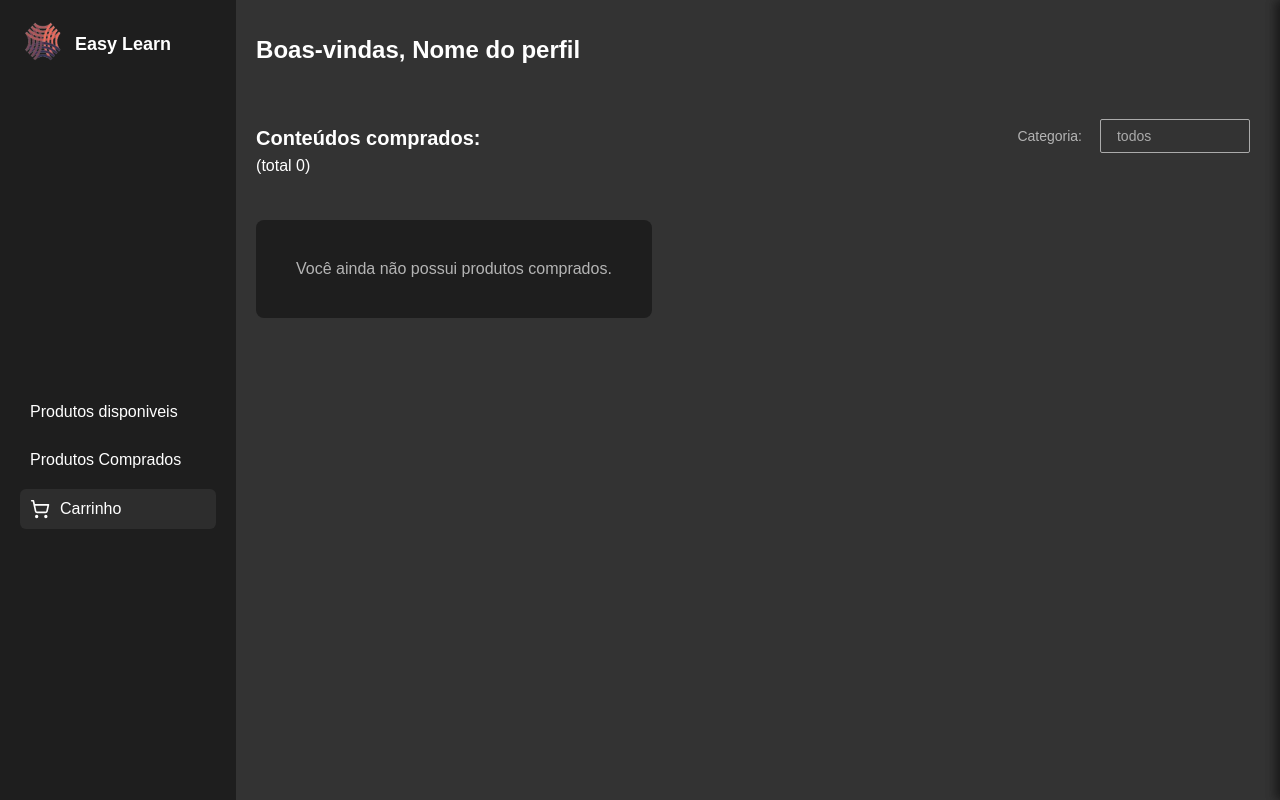
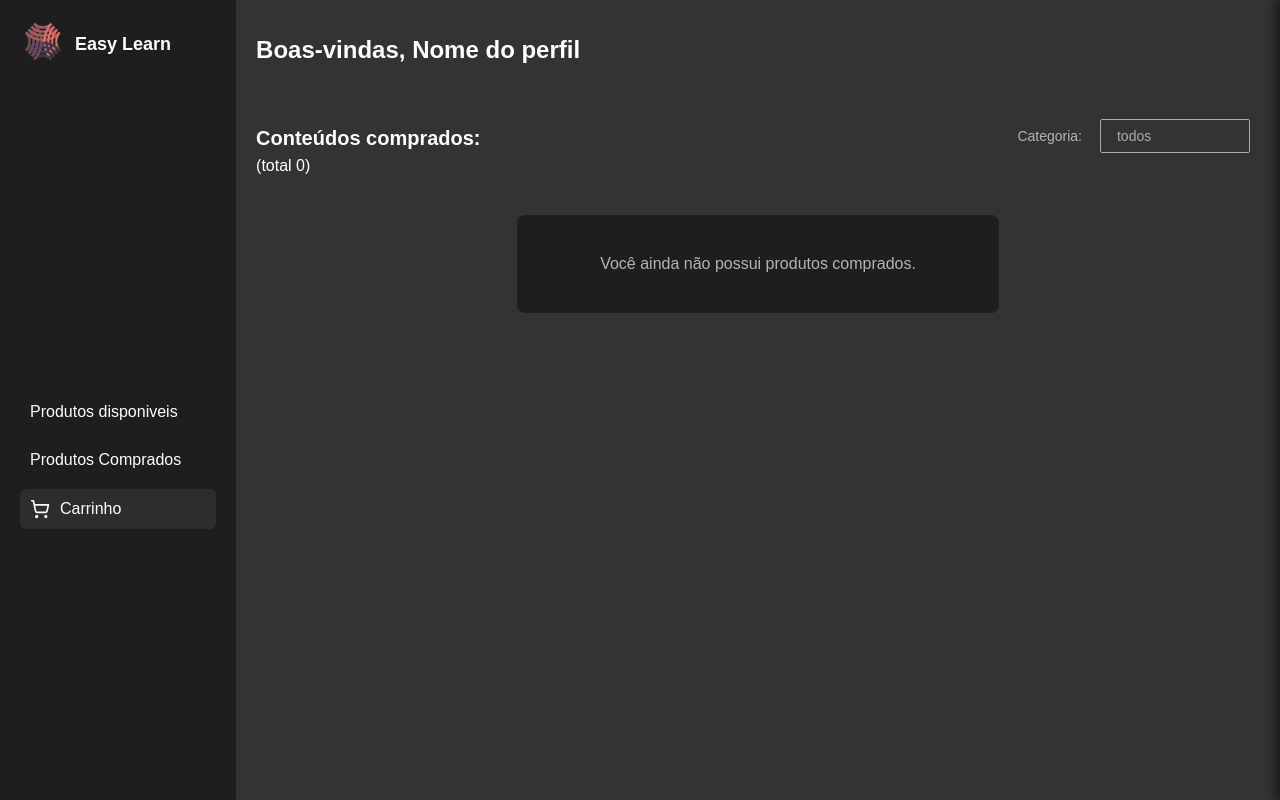
Before and after one commit to CesarA22/easy-learn, a React (Create React App) app: page /bought-products in a window 1280 px wide. Shown: the top 800 px of the page. Built offline with nearby package versions, Linux system fonts and the light colour scheme.

Commit message:
rota de ver produto comprado

```diff
--- a/src/App.js
+++ b/src/App.js
@@ -36,6 +36,7 @@ import './styles-buyer/login-buyer.css';
 import './styles-buyer/purchase-confirmation.css';
 import './styles-buyer/user-screen-buyer.css';
 import './styles-buyer/verified-payment.css';
+import './styles-buyer/view-bought-product.css';
 
 import './styles-seller/create-account-seller.css';
 import './styles-seller/create-product.css';
@@ -55,6 +56,7 @@ function App() {
         '/purchase-confirmation',
         '/user-screen-buyer',
         '/verified-payment',
+        '/view-bought-product',
     ];
 
     const isBuyerPage = () => {
@@ -82,7 +84,7 @@ function App() {
                         <Route path="/purchase-confirmation" element={<PurchaseConfirmation />} />
                         <Route path="/user-screen-buyer" element={<UserScreenBuyer />} />
                         <Route path="/verified-payment" element={<VerifiedPayment />} />
-                        <Route path="/product/:id" element={<ViewBoughtProduct />} />
+                        <Route path="/view-bought-product/:id" element={<ViewBoughtProduct />} />
 
                         {/* Seller Routes */}
                         <Route path="/create-account-seller" element={<CreateAccountSeller />} />
--- a/src/styles-buyer/bought-products.css
+++ b/src/styles-buyer/bought-products.css
@@ -65,10 +65,21 @@ body {
 
 .produtos-comprados__list {
     display: flex;
-    align-items: flex-start;
-    flex-direction: column;
-    margin-top: 25px;
+    flex-wrap: wrap;
+    justify-content: center;
     gap: 20px;
+    padding: 20px 0;
+    width: 100%;
+    max-width: 1200px;
+    margin: 0 auto;
+    box-sizing: border-box;
+    border-radius: 20px;
+}
+
+.produtos-comprados__list > * {
+    flex: 1 1 calc(33.333% - 20px);
+    max-width: calc(33.333% - 20px);
+    box-sizing: border-box;
 }
 
 .select-container {
@@ -111,3 +122,24 @@ body {
     border-color: #aaa;
     background-color: #707070;
 }
+
+@media (max-width: 1100px) {
+    .produtos-comprados__list > * {
+        flex: 1 1 calc(100% - 20px);
+        max-width: calc(100% - 20px);
+    }
+}
+
+@media (min-width: 1101px) and (max-width: 1500px) {
+    .produtos-comprados__list > * {
+        flex: 1 1 calc(50% - 20px);
+        max-width: calc(50% - 20px);
+    }
+}
+
+@media (min-width: 1501px) {
+    .produtos-comprados__list > * {
+        flex: 1 1 calc(33.333% - 20px);
+        max-width: calc(33.333% - 20px);
+    }
+}
```
Also changed, not shown: src/styles-seller/products.css (+9 -3 lines).
